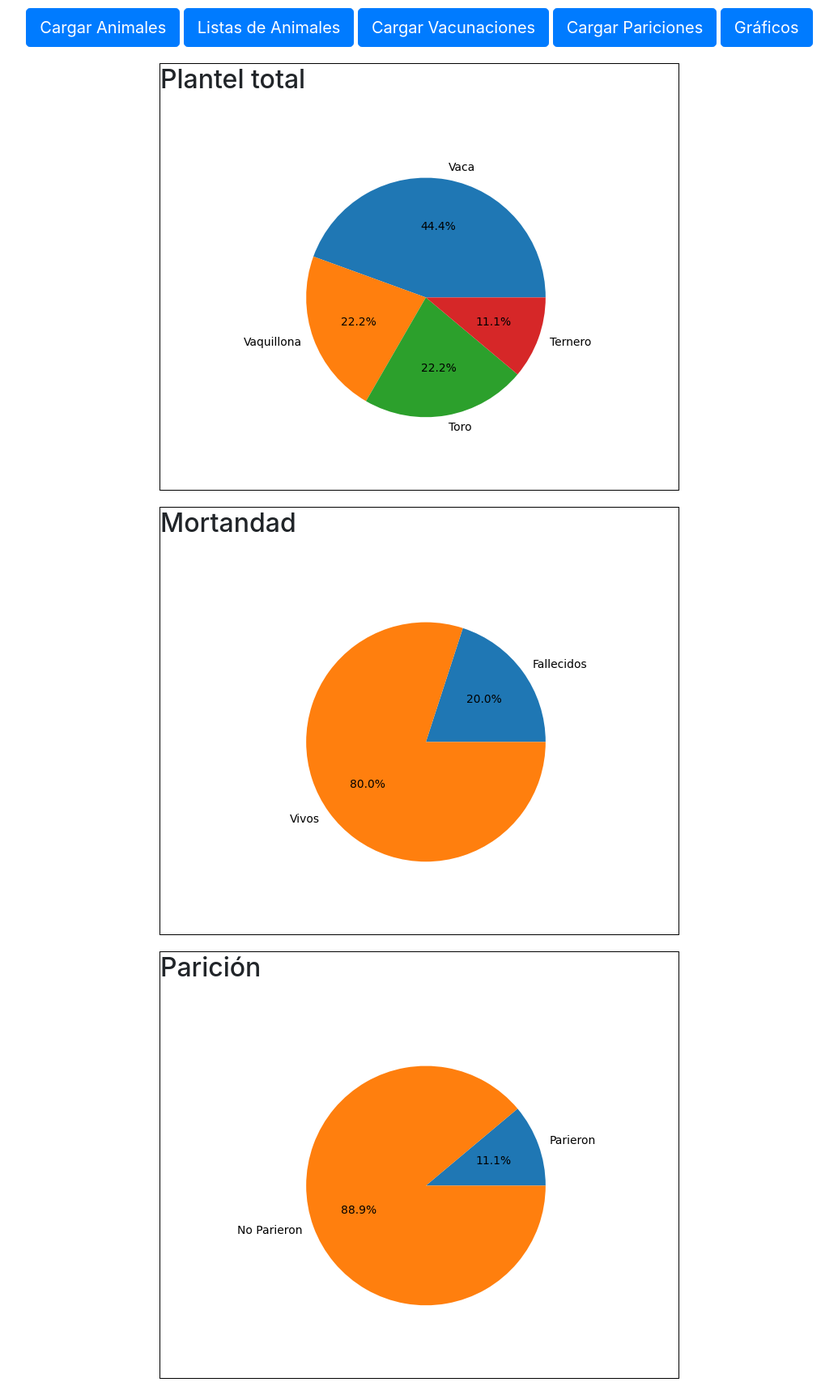
After one commit to JFedeFernandez/djangoproyect, a Django app: template manejo/templates/grafico.html in a window 1280 px wide. The commit adds this page. Shown: the whole page at 81% size, without its empty margins (122-1157 px from the left). Run offline with Django 4.2, Linux system fonts and the light colour scheme; the template is opened without the code that fills it, so the values that code supplies are empty.

Commit message:
definimos funcion para ver gráficos

```diff
--- a/manejo/static/css/styles.css
+++ b/manejo/static/css/styles.css
@@ -15,3 +15,7 @@
 a{
   margin-bottom: 20px;
 }
+
+.box{
+  border: solid 1px black;
+}
--- a/manejo/templates/base_template.html
+++ b/manejo/templates/base_template.html
@@ -17,7 +17,7 @@
       <a class="btn btn-primary btn-lg" href="{% url 'lista_animales' %}">Listas de Animales</a>
       <a class="btn btn-primary btn-lg" href="{% url 'carga_vacunas' %}">Cargar Vacunaciones</a>
       <a class="btn btn-primary btn-lg" href="{% url 'carga_pariciones' %}">Cargar Pariciones</a>
-      <a class="btn btn-primary btn-lg" href="">Gráficos</a>
+      <a class="btn btn-primary btn-lg" href="{% url 'grafico' %}">Gráficos</a>
     </div>
 
     {% block content %}{% endblock %}
--- /dev/null
+++ b/manejo/templates/grafico.html
@@ -0,0 +1,19 @@
+{% extends "base_template.html" %}
+
+{% block content %}
+
+  <div style="border: solid 1px black; margin-bottom: 20px;">
+    <h2>Plantel total</h2>
+    <img src="../static/img/Plantel.png" alt="">
+  </div>
+
+  <div style="border: solid 1px black; margin-bottom: 20px;">
+    <h2>Mortandad</h2>
+    <img src="../static/img/Mortandad.png" alt="">
+  </div>
+
+  <div style="border: solid 1px black; margin-bottom: 20px;">
+    <h2>Parición</h2>
+    <img src="../static/img/Paricion.png" alt="">
+  </div>
+{% endblock %}
--- a/manejo/urls.py
+++ b/manejo/urls.py
@@ -7,5 +7,6 @@ urlpatterns = [
     path('Cargar_animales/', views.carga_animal, name="cargar_animales"),
     path('Editar/',views.editar, name="editar"),
     path('Lista_animales/', views.eliminar, name="eliminar"),
-    path('', views.lista_animales, name="lista_animales")
+    path('', views.lista_animales, name="lista_animales"),
+    path('Grafico/',views.grafico, name="grafico")
 ]
```
Also changed, not shown: manejo/views.py (+54 -0 lines), db.sqlite3, manejo/static/img/.png (added), manejo/static/img/Mortandad.png (added), manejo/static/img/Paricion.png (added), manejo/static/img/Plantel.png (added).
